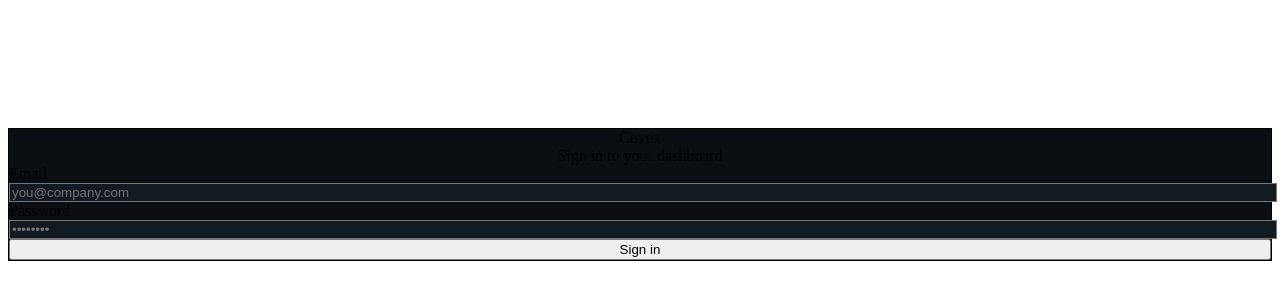
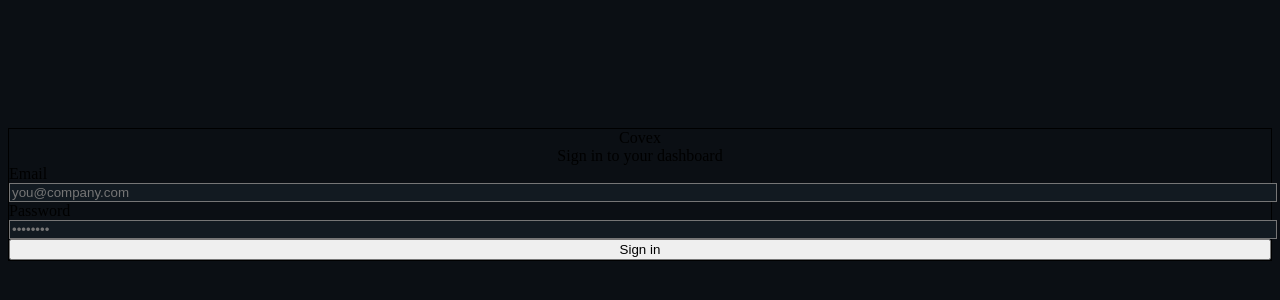
Before and after one commit to Covex-ai/covex-dashboard-clean, a Next.js app: page /login in a window 1280 px wide. Shown: the part 214-514 px from the top of the page. Built offline with nearby package versions, Linux system fonts and the light colour scheme.

Commit message:
Update layout.tsx

```diff
--- a/app/layout.tsx
+++ b/app/layout.tsx
@@ -1,17 +1,19 @@
+// app/layout.tsx
 import "./globals.css";
-import type { Metadata } from "next";
 
-export const metadata: Metadata = {
+export const metadata = {
   title: "Covex Dashboard",
-  description: "Modern front desk — on brand."
+  description: "Analytics & scheduling",
 };
 
-export default function RootLayout({ children }: { children: React.ReactNode }) {
+export default function RootLayout({
+  children,
+}: {
+  children: React.ReactNode;
+}) {
   return (
-    <html lang="en" className="h-full">
-      <body className="min-h-full bg-covex-bg text-slate-100 antialiased">
-        {children}
-      </body>
+    <html lang="en">
+      <body className="bg-[#0b0f14] text-white antialiased">{children}</body>
     </html>
   );
 }
```
